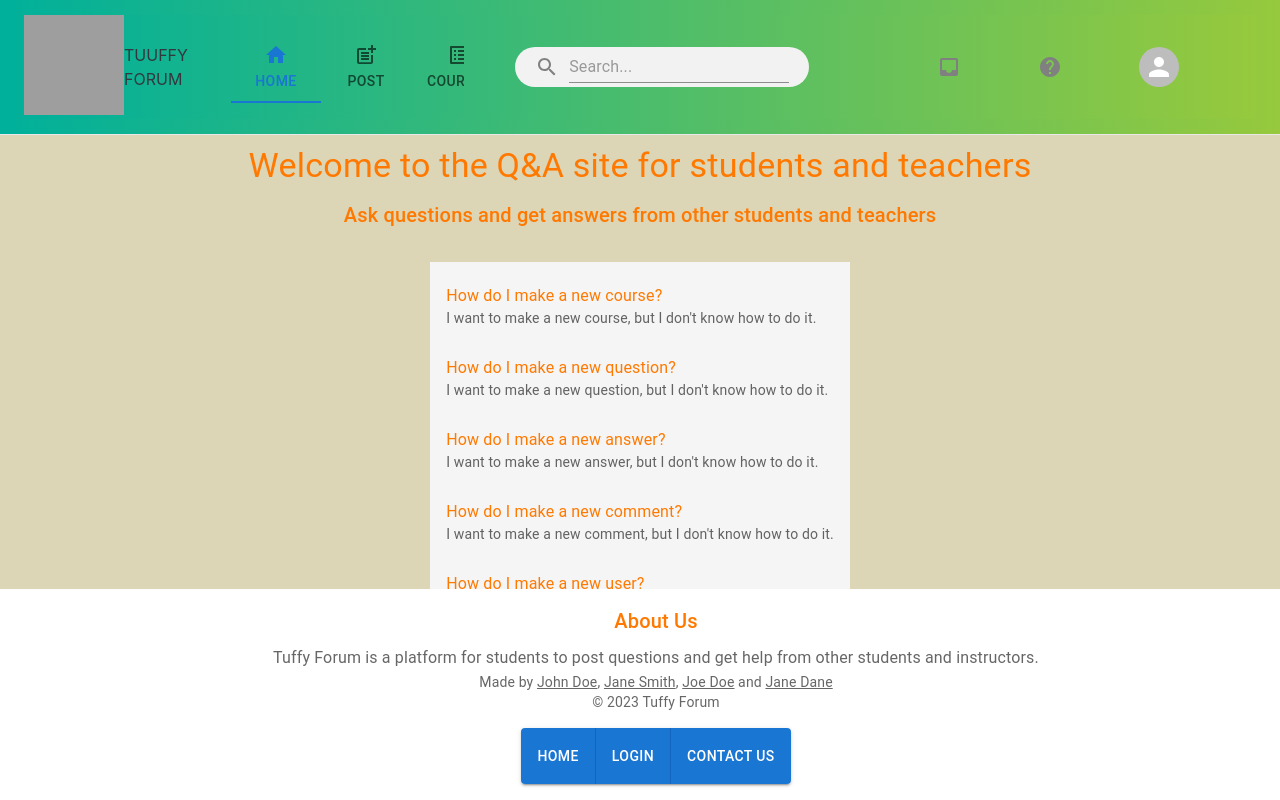
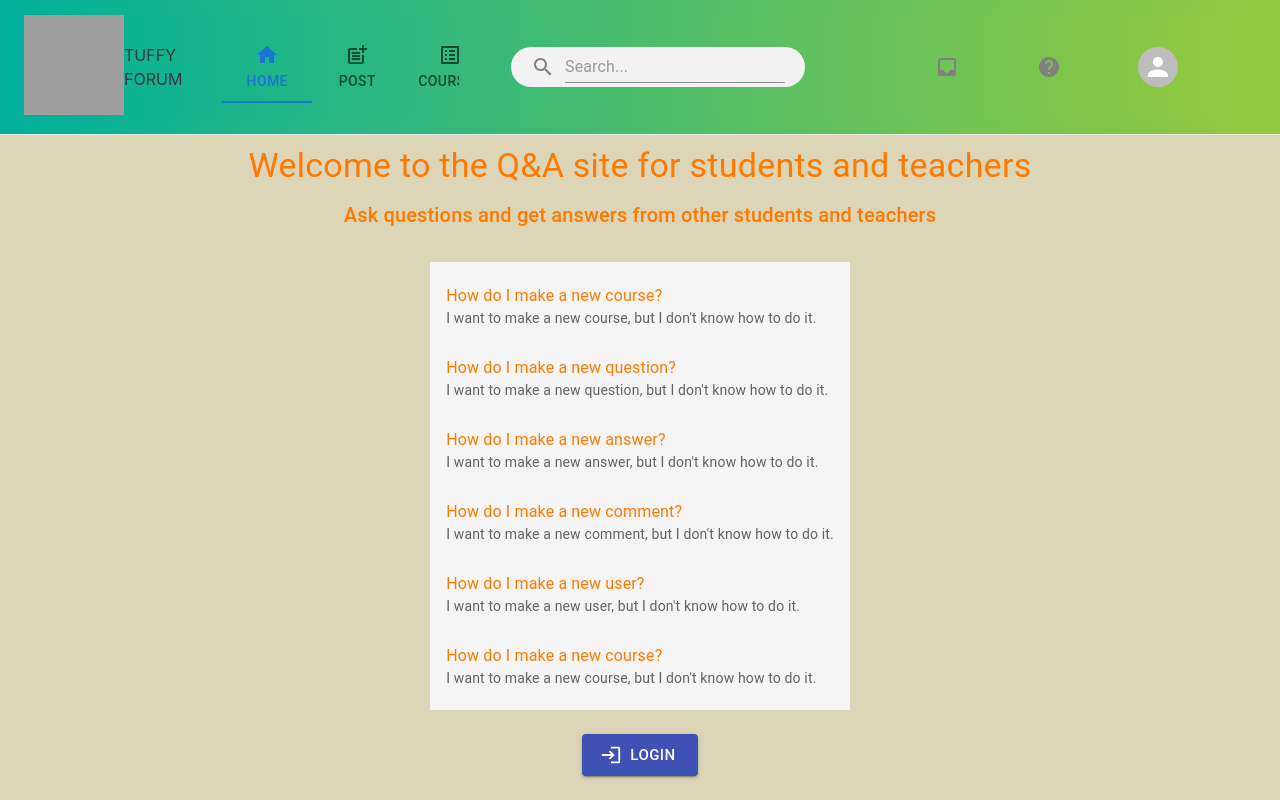
Before and after one commit to David-S409/tuffy-forum, a React (Vite) app: page / in a window 1280 px wide. Shown: the top 800 px of the page. Built offline with nearby package versions, Linux system fonts and the light colour scheme; grey boxes are pictures that could not be loaded.

Commit message:
fixed name

```diff
--- a/src/components/Footer/footer.tsx
+++ b/src/components/Footer/footer.tsx
@@ -11,7 +11,7 @@ const useStyles = makeStyles()((theme) => {
   footer: {
     backgroundColor: theme.palette.background.paper,
     padding: theme.spacing(2),
-    position: 'fixed',
+    position: 'relative',
     bottom: 0,
     left: 0,
     width: '100%',
--- a/src/components/Navigation/Navbar.tsx
+++ b/src/components/Navigation/Navbar.tsx
@@ -89,84 +89,6 @@ const useStyles = makeStyles()(() => {
   };
 });
 
-// export default function Navbar() {
-//   const { classes } = useStyles();
-//   //const user = useSelector((state: any) => state.app.user);
-//   //const [value, setValue] = React.useState();
-//   const currentTab = () => {
-//     let path = window.location.pathname;
-//     if (path === '/') { return 0 }
-//     else if (path === '/post') { return 1 }
-//     else if (path === '/courses') { return 2 }
-//   }
-//   const [value, setValue] = React.useState(currentTab());
-
-
-//   const handleChange = (event: React.SyntheticEvent, newValue: number) => {
-//       setValue(newValue);
-//   };
-
-//   return (
-//     <div>
-//       <Box sx={{ borderBottom: 1, borderColor: 'green' }} className={classes.headerContainer}>
-//         <Box sx={{ display: 'flex' , justifyContent: 'center' }} className={classes.headerLeft}>
-//           <Link href="/" underline="none" color="inherit">
-//             <img
-//             src = "http://blog.fullerton.edu/wp-content/uploads/2020/03/Tuffy-e1585180435275-150x150.png"
-//             alt='Tuffy'
-//             width='100px'
-//             height='100px'
-//             />
-//           </Link>
-//           <Typography>
-//             TUUFFY FORUM
-//           </Typography>
-//           <Tabs value={value} onChange={handleChange} aria-label='icon-tabs'>
-//             <Tab label="Home" href="/" icon={<HomeIcon />} />
-//             <Tab label="Post" href="/post" icon={<PostAddIcon />} />
-//             <Tab label="Courses" href="/courses" icon={<ListAlt />} />
-//             </Tabs>
-//         </Box>
-//         <Box sx={{ display: 'flex', justifyContent: 'center' }} className={classes.headerMiddle}>
-//           <Box  className={classes.headerSearchContainer}>
-//             <SearchIcon className={classes.headerSearchIcon} />
-//             <TextField
-//               className={classes.headerSearchInput}
-//               placeholder="Search..."
-//               variant="standard"
-//               inputProps={{ 'aria-label': 'search' }}
-//             />
-//           </Box>
-//         </Box>
-//         <Box sx={{ display: 'flex', justifyContent: 'center' }} className={classes.headerRight}>
-//           <Box sx={{ display: 'flex', justifyContent: 'center' }} className={classes.headerRightContainer}>
-//             {window.innerWidth < 768 && <SearchIcon className={classes.headerSearchIcon} />}
-
-//             <InboxIcon className={classes.headerInboxIcon} />
-//             <HelpIcon className={classes.headerHelpIcon} />
-//             <Avatar
-//               style={{
-//                 cursor: 'auto' }}
-//             />
-//             {/* <SvgIcon className={classes.headerMenuIcon}
-//               aria-hidden="true"
-//               focusable="false"
-//               width="24"
-//               height="24"
-//               viewBox="0 0 18 18"
-//               fill="rgba(0, 0, 0, 0.54)"
-//               style={{
-//                 cursor: 'pointer',
-//               }}
-//             >
-//               <path d="M3 9h12v2H3zm0-5h12v2H3zm0 10h12v2H3z"></path>
-//             </SvgIcon> */}
-//           </Box>
-//         </Box>
-//       </Box>
-//     </div>
-//   );
-// }
 
 export default function Navbar() {
   const { classes } = useStyles();
@@ -196,7 +118,7 @@ export default function Navbar() {
             />
           </Link>
           <Typography>
-            TUUFFY FORUM
+            TUFFY FORUM
           </Typography>
           <Tabs value={value} onChange={handleChange} aria-label='icon-tabs'>
             <Tab label="Home" href="/" icon={<HomeIcon />} />
--- a/src/pages/Course/CoursesPage.tsx
+++ b/src/pages/Course/CoursesPage.tsx
@@ -65,6 +65,7 @@ const useStyles = makeStyles()(() => {
     display: 'flex',
     flexDirection: 'column',
     alignItems: 'center',
+    marginTop: '125px',
   },
   form: {
     display: 'flex',
```
